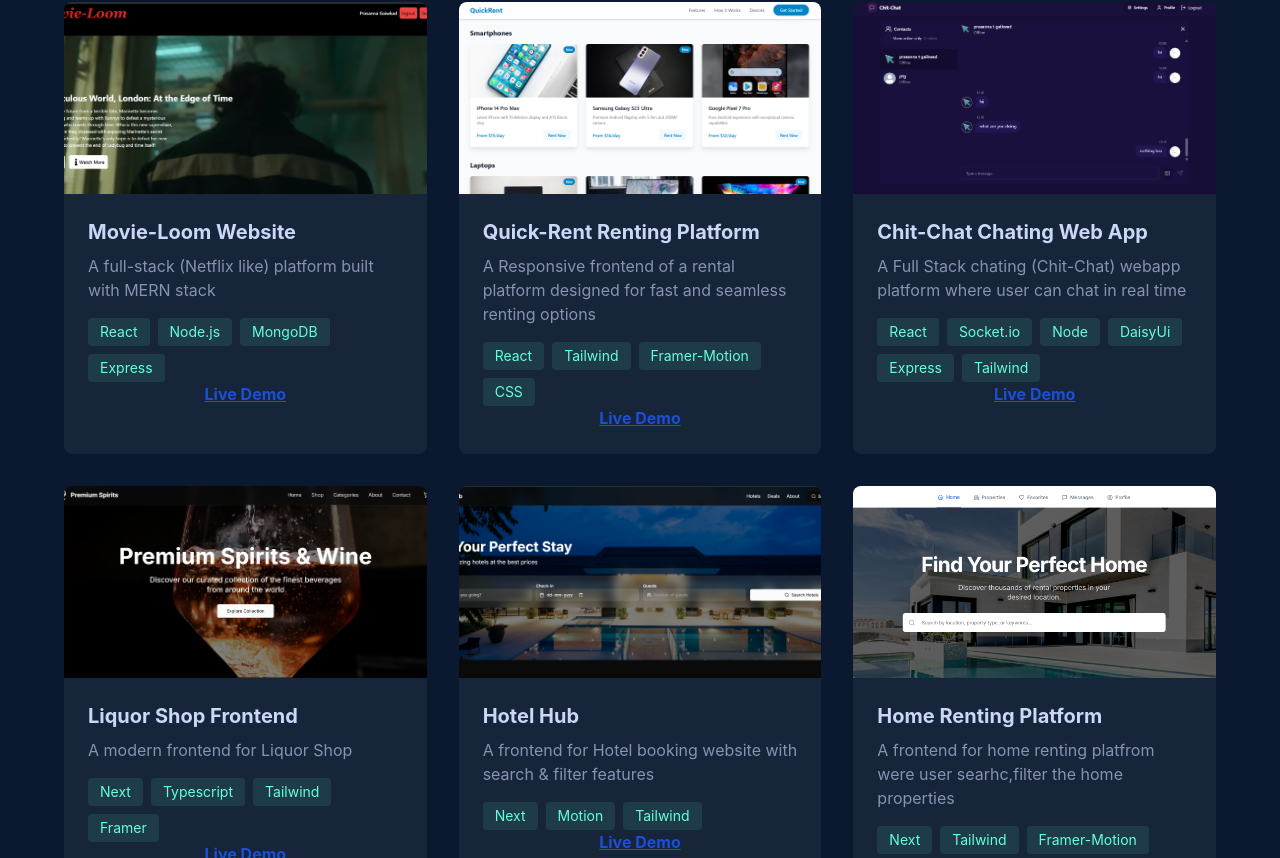
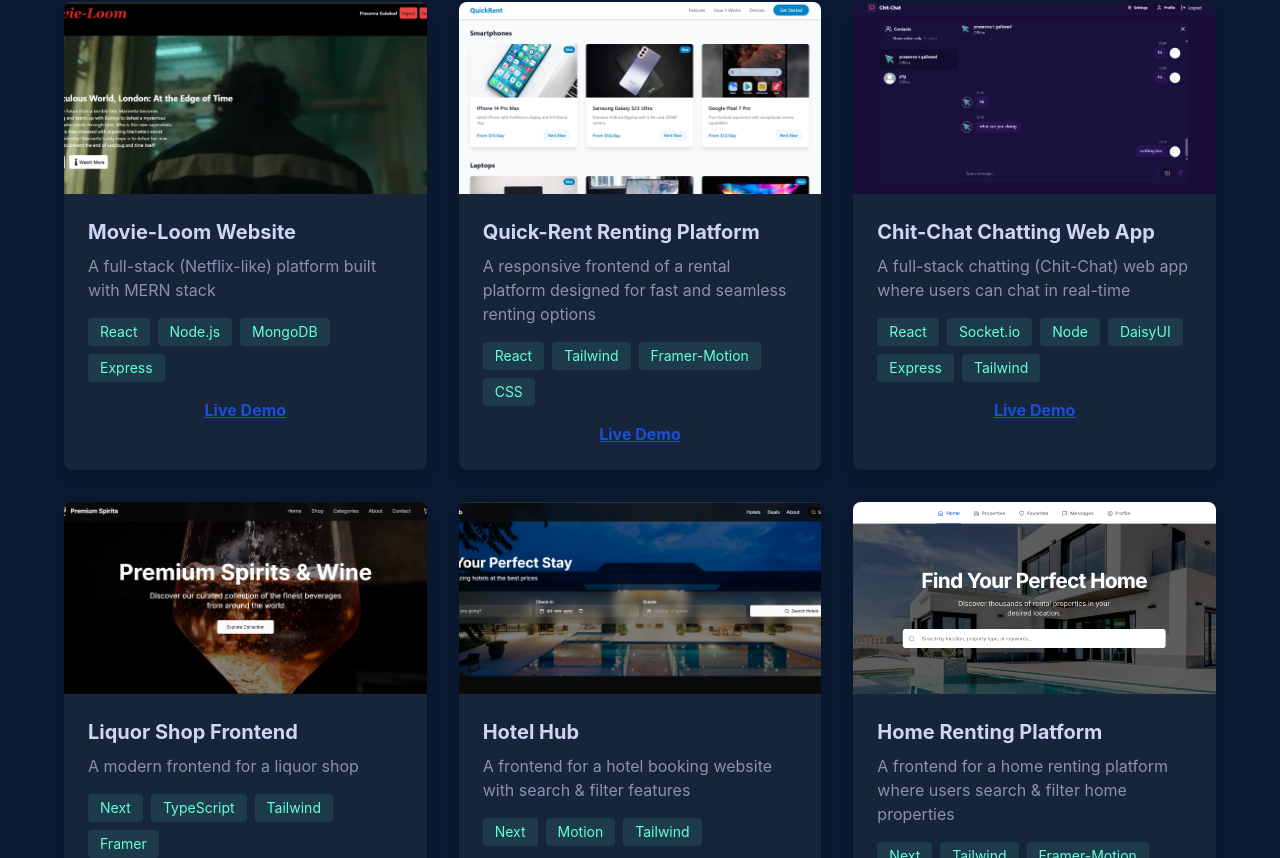
Before and after one commit to Prasanna018/Prasanna_Gaikwad_Portfolio, a React (Vite) app: page / in a window 1280 px wide. Shown: the part 1782-2640 px from the top of the page. Built offline with nearby package versions, Linux system fonts and the light colour scheme; what cursor-effects would draw is missing.

Commit message:
projects added

```diff
--- a/src/components/Projects.jsx
+++ b/src/components/Projects.jsx
@@ -1,13 +1,14 @@
-import { motion } from 'framer-motion';
-import movie_loom from '../assets/movie-loom.png'
-import quick_rent from '../assets/quick-rent.png'
-import { useInView } from 'react-intersection-observer';
-import blog_verse from '../assets/blogverse.png'
-import chit_chat from '../assets/chit-chat.png'
-import Liquor_shop from '../assets/liquor_shop.png'
-import hotelhub from '../assets/hotelhub.png'
-import home_renting from '../assets/home_rental.png'
-import React from 'react';
+import { motion } from "framer-motion";
+import { useInView } from "react-intersection-observer";
+import movie_loom from "../assets/movie-loom.png";
+import quick_rent from "../assets/quick-rent.png";
+import blog_verse from "../assets/blogverse.png";
+import chit_chat from "../assets/chit-chat.png";
+import Liquor_shop from "../assets/liquor_shop.png";
+import hotelhub from "../assets/hotelhub.png";
+import home_renting from "../assets/home_rental.png";
+import React from "react";
+
 const Projects = () => {
   const [ref, inView] = useInView({
     triggerOnce: true,
@@ -17,59 +18,56 @@ const Projects = () => {
   const projects = [
     {
       title: "Movie-Loom Website",
-      description: "A full-stack (Netflix like) platform built with MERN stack",
+      description: "A full-stack (Netflix-like) platform built with MERN stack",
       tech: ["React", "Node.js", "MongoDB", "Express"],
       image: movie_loom,
-      link: "https://movie-loom-client.onrender.com/"
+      link: "https://movie-loom-client.onrender.com/",
     },
     {
       title: "Quick-Rent Renting Platform",
-      description: "A Responsive frontend of a rental platform designed for fast and seamless renting options",
-      tech: ['React', 'Tailwind', 'Framer-Motion', 'CSS'],
+      description: "A responsive frontend of a rental platform designed for fast and seamless renting options",
+      tech: ["React", "Tailwind", "Framer-Motion", "CSS"],
       image: quick_rent,
-      link: "http://renting-platform-frontend.vercel.app/"
+      link: "http://renting-platform-frontend.vercel.app/",
     },
     {
-      title: "Chit-Chat Chating Web App",
-      description: "A Full Stack chating (Chit-Chat) webapp platform where user can chat in real time ",
-      tech: ["React", "Socket.io", "Node", "DaisyUi", "Express", "Tailwind"],
+      title: "Chit-Chat Chatting Web App",
+      description: "A full-stack chatting (Chit-Chat) web app where users can chat in real-time",
+      tech: ["React", "Socket.io", "Node", "DaisyUI", "Express", "Tailwind"],
       image: chit_chat,
-      link: "https://chit-chat-1jwq.onrender.com/"
-
-
+      link: "https://chit-chat-1jwq.onrender.com/",
     },
     {
       title: "Liquor Shop Frontend",
-      description: "A modern frontend for Liquor Shop",
-      tech: ["Next", "Typescript", "Tailwind", "Framer"],
+      description: "A modern frontend for a liquor shop",
+      tech: ["Next", "TypeScript", "Tailwind", "Framer"],
       image: Liquor_shop,
-      link: "https://liquor-shop-eight.vercel.app/"
+      link: "https://liquor-shop-eight.vercel.app/",
     },
     {
-      title: "Hotel Hub ",
-      description: "A frontend for Hotel booking website with search & filter features",
+      title: "Hotel Hub",
+      description: "A frontend for a hotel booking website with search & filter features",
       tech: ["Next", "Motion", "Tailwind"],
       image: hotelhub,
-      link: "https://hotel-hub-sepia.vercel.app/"
+      link: "https://hotel-hub-sepia.vercel.app/",
     },
     {
       title: "Home Renting Platform",
-      description: "A frontend for home renting platfrom were user searhc,filter the home properties",
-      tech: ['Next', "Tailwind", "Framer-Motion"],
+      description: "A frontend for a home renting platform where users search & filter home properties",
+      tech: ["Next", "Tailwind", "Framer-Motion"],
       image: home_renting,
-      link: "https://home-rental-platform-eta.vercel.app/"
-
+      link: "https://home-rental-platform-eta.vercel.app/",
     },
     {
-      title: "Comming Soon",
-      description: "A full stack Bloging website for every categories where peoples share there stories",
+      title: "Coming Soon",
+      description: "A full-stack blogging website for various categories where people share their stories",
       tech: [],
       image: blog_verse,
-    }
+    },
   ];
 
   return (
-    <section id="projects" className="min-h-screen  py-20 px-4">
+    <section id="projects" className="min-h-screen py-20 px-4">
       <div className="max-w-6xl mx-auto">
         <motion.h2
           initial={{ opacity: 0 }}
@@ -82,39 +80,30 @@ const Projects = () => {
           {projects.map((project, index) => (
             <motion.div
               key={project.title}
-              initial={{ opacity: 0, y: 20 }}
+              initial={{ opacity: 0, y: -50 }}
               animate={inView ? { opacity: 1, y: 0 } : {}}
-              transition={{ duration: 0.5, delay: index * 0.1 }}
-              whileHover={{ y: -10 }}
-              className="bg-white/5 rounded-lg overflow-hidden"
+              transition={{ duration: 0.6, delay: index * 0.1 }}
+              whileHover={{ scale: 1.05 }}
+              className="bg-white/5 rounded-lg overflow-hidden shadow-lg"
             >
-              <img
-                src={project.image}
-                alt={project.title}
-                className="w-full h-48 object-cover"
-              />
+              <img src={project.image} alt={project.title} className="w-full h-48 object-cover" />
               <div className="p-6">
-                <h3 className="text-xl font-bold text-textPrimary mb-2">
-                  {project.title}
-                </h3>
+                <h3 className="text-xl font-bold text-textPrimary mb-2">{project.title}</h3>
                 <p className="text-textSecondary mb-4">{project.description}</p>
                 <div className="flex flex-wrap gap-2">
                   {project.tech.map((tech) => (
-                    <span
-                      key={tech}
-                      className="text-sm text-secondary bg-secondary/10 px-3 py-1 rounded"
-                    >
+                    <span key={tech} className="text-sm text-secondary bg-secondary/10 px-3 py-1 rounded">
                       {tech}
                     </span>
-
                   ))}
                 </div>
-                <div className='flex justify-center items-center'>
-
-                  {
-                    project.link ? (<a className='underline text-blue-700 font-bold' target='_blank' href={project.link}>Live Demo</a>) : ""
-                  }
-                </div>
+                {project.link && (
+                  <div className="flex justify-center items-center mt-4">
+                    <a className="underline text-blue-700 font-bold" target="_blank" href={project.link} rel="noopener noreferrer">
+                      Live Demo
+                    </a>
+                  </div>
+                )}
               </div>
             </motion.div>
           ))}
```
